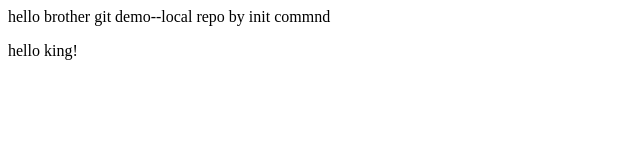
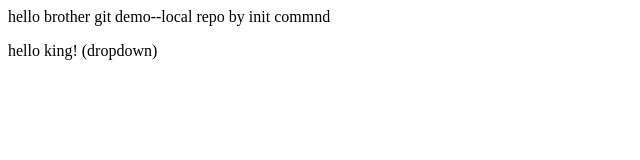
Before and after one commit to iamvishvpatel/LocalRepo, a plain HTML site: page index.html in a window 1280 px wide. Shown: the full height of the page, 0-640 px from the left. Drawn offline with Linux system fonts and the light colour scheme.

Commit message:
add dropdown

```diff
--- a/index.html
+++ b/index.html
@@ -1,2 +1,2 @@
 <p>hello brother git demo--local repo by init commnd</p>
-<p>hello king!</p>
+<p>hello king! (dropdown)</p>
```
